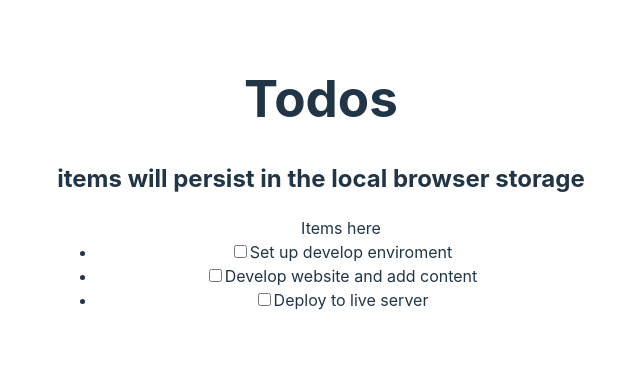
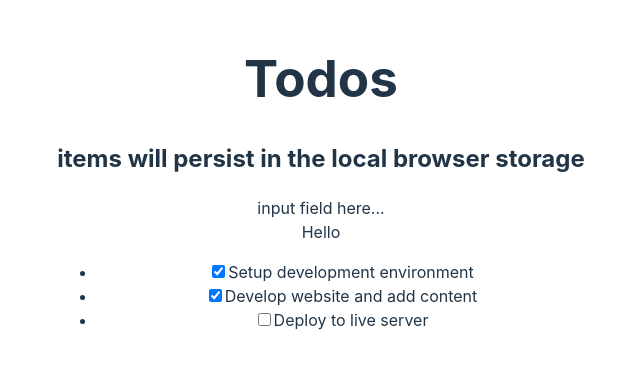
Before and after one commit to edahigure/todolist-react, a React (Vite) app: page / in a window 1280 px wide. Shown: the part 218-586 px from the top of the page, without its empty margins (319-959 px from the left). Built offline with nearby package versions, Linux system fonts and the light colour scheme.

Commit message:
Finish Events handler

```diff
--- a/src/App.jsx
+++ b/src/App.jsx
@@ -1,6 +1,7 @@
 import { useState } from 'react'
 import './App.css'
-import TodoItem from './components/TodoItem'
+import TodosLogic from './components/TodosLogic';
+
 
 function App() {
   const [count, setCount] = useState(0)
@@ -9,12 +10,8 @@ function App() {
     <div className="App">
         <h1> Todos</h1>
         <h2> items will persist in the local browser storage  </h2>
-        <ul>
-             Items here
-             <TodoItem title="Set up develop enviroment" />
-             <TodoItem title="Develop website and add content" />
-             <TodoItem title="Deploy to live server" />
-        </ul>
+
+        <TodosLogic />
     </div>
   )
 }
--- /dev/null
+++ b/src/components/InputTodo.jsx
@@ -0,0 +1,4 @@
+const InputTodo = () => {
+    return <div>input field here...</div>;
+};
+export default InputTodo;
--- a/src/components/TodoItem.jsx
+++ b/src/components/TodoItem.jsx
@@ -1,9 +1,14 @@
-const TodoItem = ( itemProp ) => {
-  return (
-    <li>
-      <input type="checkbox" />
-      {itemProp.title}
-    </li>
-  );
+const TodoItem = ({ itemProp, handleChange }) => {
+
+    return (
+        <li>
+            <input
+                type="checkbox"
+                checked={itemProp.completed}
+                onChange={() => handleChange(itemProp.id)}
+            />
+            {itemProp.title}
+        </li>
+    );
 };
 export default TodoItem;
--- /dev/null
+++ b/src/components/TodosList.jsx
@@ -0,0 +1,15 @@
+import TodoItem from '../components/TodoItem';
+const TodosList = ({ todosProps, handleChange }) => {
+    return (
+        <ul>
+            {todosProps.map((todo) => (
+                <TodoItem
+                    key={todo.id}
+                    itemProp={todo}
+                    handleChange={handleChange}
+                />
+            ))}
+        </ul>
+    );
+};
+export default TodosList;
--- /dev/null
+++ b/src/components/TodosLogic.jsx
@@ -0,0 +1,47 @@
+import { useState } from 'react';
+import TodosList from '../components/TodosList';
+import InputTodo from '../components/InputTodo';
+// other imported components here
+const TodosLogic = () => {
+    const [todos, setTodos] = useState([
+        {
+            id: 1,
+            title: 'Setup development environment',
+            completed: true,
+        },
+        {
+            id: 2,
+            title: 'Develop website and add content',
+            completed: true,
+        },
+        {
+            id: 3,
+            title: 'Deploy to live server',
+            completed: false,
+        },
+    ]);
+
+    const handleChange = (id) => {
+        setTodos((prevState) =>
+            prevState.map((todo) => {
+                if (todo.id === id) {
+                    return {
+                        ...todo,
+                        completed: !todo.completed,
+                    };
+                }
+                console.log(todo);
+                return todo;
+            })
+        );
+    };
+
+    return (
+        <div>
+            <InputTodo />
+            <div>Hello</div>
+            <TodosList todosProps={todos} handleChange={handleChange} />
+        </div>
+    );
+};
+export default TodosLogic;
```
